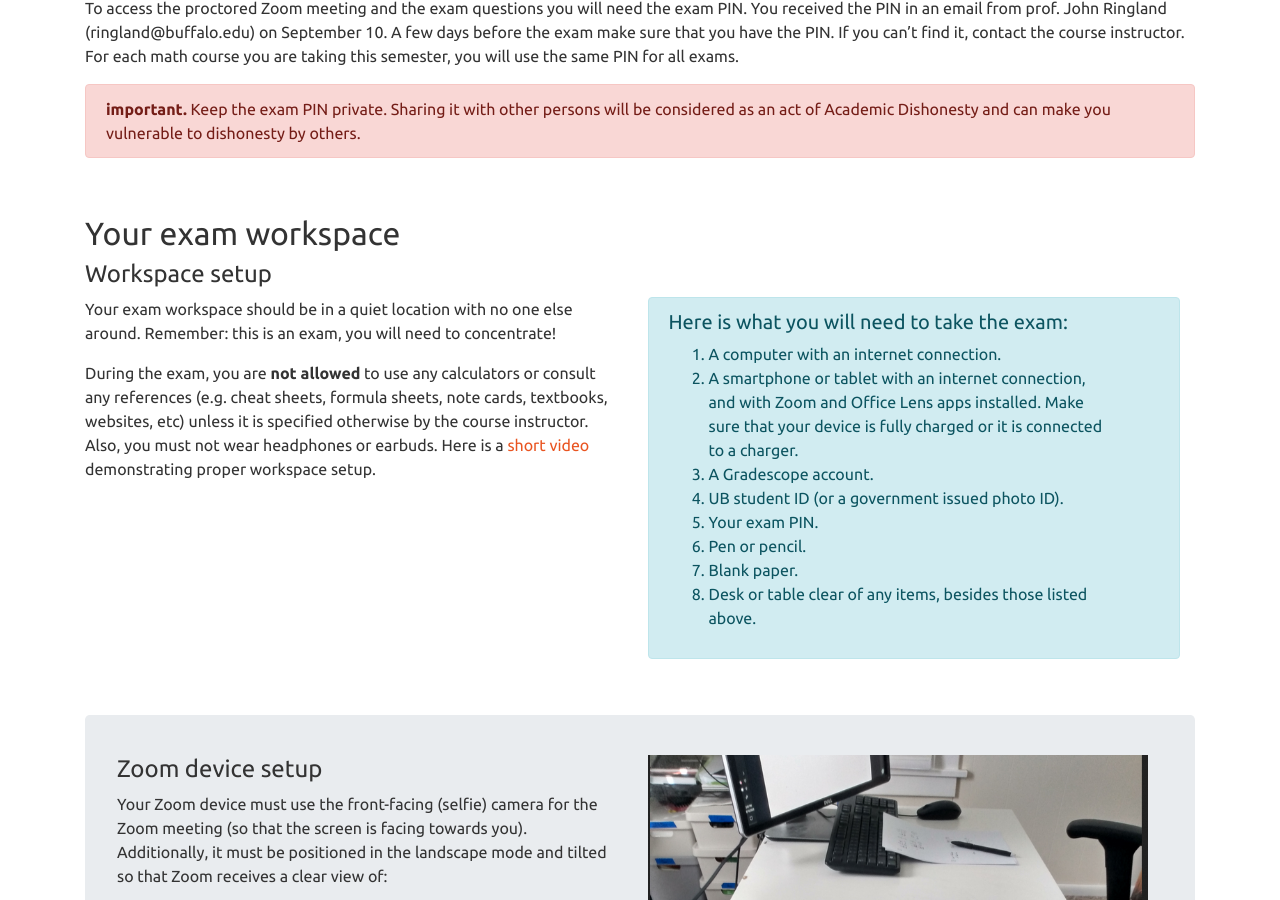
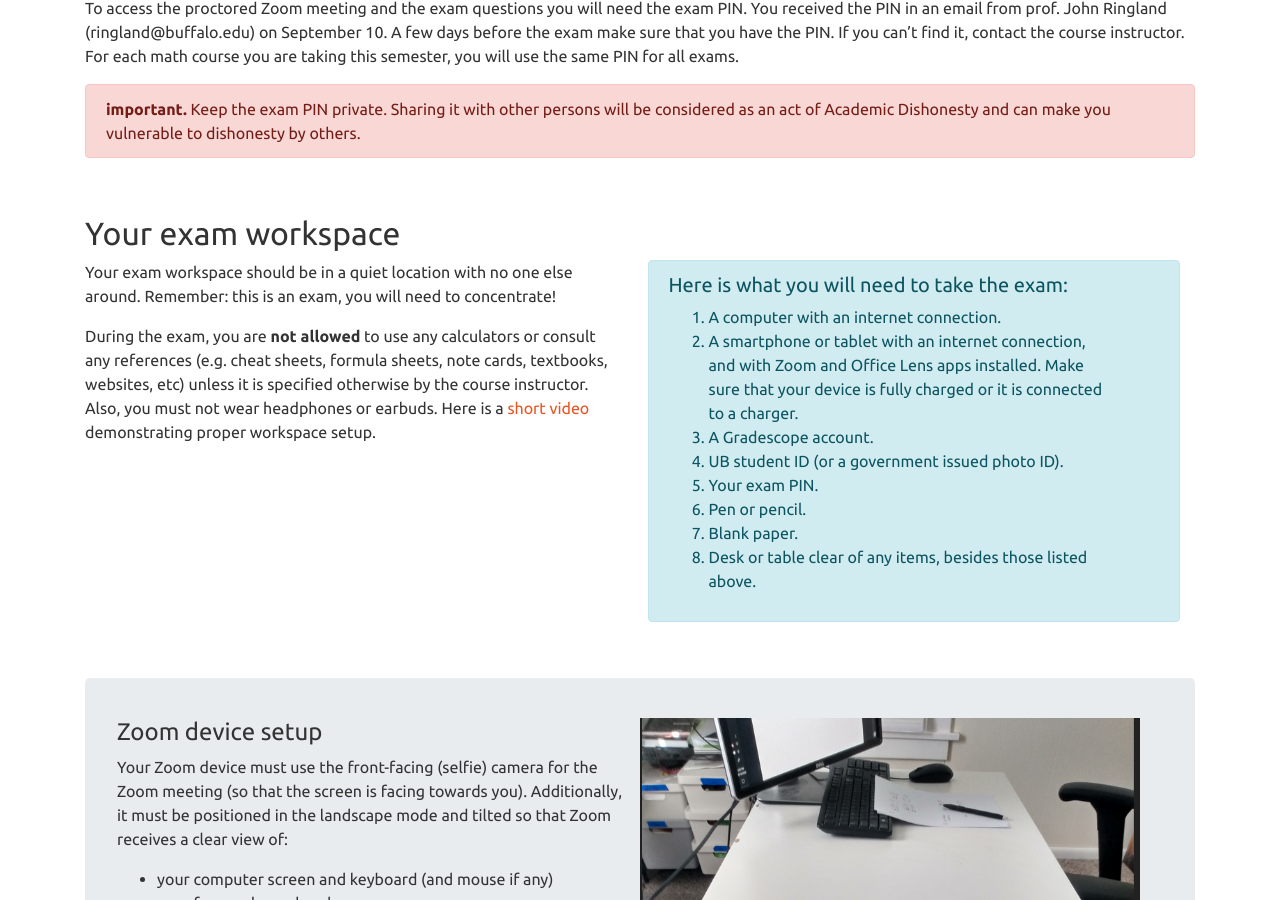
Before and after one commit to ub-math/exam_guides, a Jekyll site: the page built from docs/index.md, in a window 1280 px wide and 900 px high, scrolled down 1507 px. Built offline with Jekyll 4.4.1, drawn with Linux system fonts in a browser that asks for light colours.

Commit message:
Update index.md

```diff
--- a/docs/index.md
+++ b/docs/index.md
@@ -82,10 +82,8 @@ and can make you vulnerable to dishonesty by others.
 
 <br/>
 
+
 ## Your exam workspace
-
-#### Workspace setup
-
 
 <div class="container" style="padding-left:0">
     <div class="row">
@@ -127,7 +125,7 @@ and can make you vulnerable to dishonesty by others.
 <div class="jumbotron" style="padding-top:40px; padding-bottom:20px;">
 <div class="container" style="padding-left:0">
     <div class="row">
-        <div class="col-lg">
+        <div class="col-lg" style="padding-right: 0px;">
             <h4>Zoom device setup</h4>
             <p>Your Zoom device must use the front-facing (selfie) camera for the Zoom meeting (so that the screen is facing towards you).
             Additionally, it must be positioned in the landscape mode and tilted so that Zoom receives a clear view of:
```
